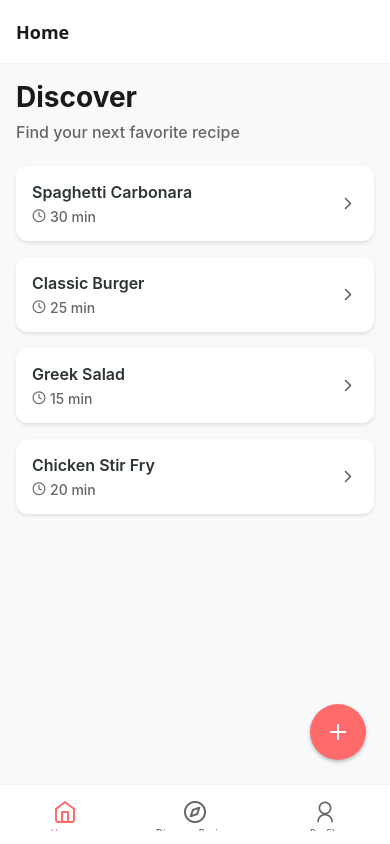
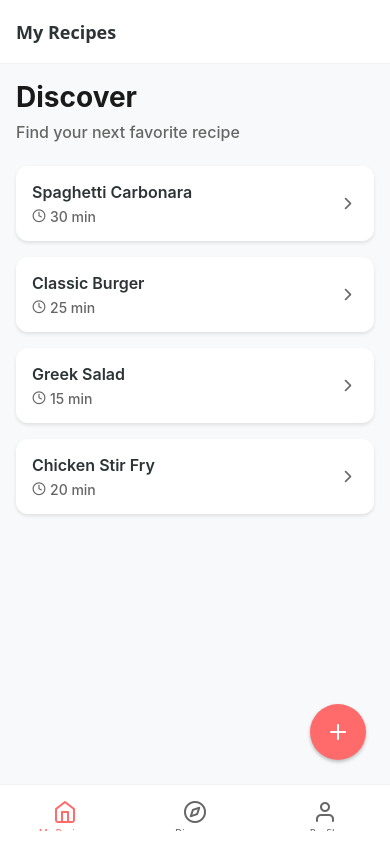
Before and after one commit to bhi049/RecipeApp, a React Native app: screen / in a window 390 px wide. Built offline with nearby package versions, Linux system fonts and the light colour scheme.

Commit message:
UI improvementa

```diff
--- a/App.js
+++ b/App.js
@@ -5,7 +5,7 @@ import AntDesign from '@expo/vector-icons/AntDesign';
 import Feather from '@expo/vector-icons/Feather';
 import { createBottomTabNavigator } from '@react-navigation/bottom-tabs';
 import { createStackNavigator } from '@react-navigation/stack';
-import { SafeAreaView, StatusBar, StyleSheet } from 'react-native';
+import { SafeAreaView, StatusBar, StyleSheet, Platform } from 'react-native';
 import HomeScreen from './screens/HomeScreen';
 import ProfileScreen from './screens/ProfileScreen';
 import AddRecipeScreen from './screens/AddRecipeScreen';
@@ -17,7 +17,24 @@ const Stack = createStackNavigator();
 
 const HomeStack = () => {
   return (
-    <Stack.Navigator>
+    <Stack.Navigator
+      screenOptions={{
+        headerStyle: {
+          backgroundColor: '#fff',
+          elevation: 0,
+          shadowOpacity: 0,
+          borderBottomWidth: 1,
+          borderBottomColor: '#f1f1f1',
+        },
+        headerTitleStyle: {
+          fontSize: 18,
+          fontWeight: '600',
+          color: '#2d3436',
+        },
+        headerBackTitleVisible: false,
+        headerTintColor: '#ff6b6b',
+      }}
+    >
       <Stack.Screen
         name="HomeScreen"
         component={HomeScreen}
@@ -28,12 +45,14 @@ const HomeStack = () => {
         component={AddRecipeScreen}
         options={{
           title: 'Add New Recipe',
-          headerStyle: {
-            backgroundColor: '#fff',
-          },
-          headerTitleStyle: {
-            fontWeight: '600',
-          },
+          presentation: 'modal',
+          ...Platform.select({
+            ios: {
+              headerStyle: {
+                backgroundColor: '#fff',
+              },
+            },
+          }),
         }}
       />
     </Stack.Navigator>
@@ -43,6 +62,7 @@ const HomeStack = () => {
 export default function App() {
   return (
     <SafeAreaView style={styles.container}>
+      <StatusBar barStyle="dark-content" backgroundColor="#fff" />
       <RecipeProvider>
         <NavigationContainer>
           <Tab.Navigator
@@ -53,7 +73,7 @@ export default function App() {
                 } else if (route.name === 'Discover') {
                   return <Feather name="compass" size={24} color={color} />;
                 }
-                return <AntDesign name="user" size={24} color={color} />;
+                return <Feather name="user" size={24} color={color} />;
               },
               tabBarActiveTintColor: '#ff6b6b',
               tabBarInactiveTintColor: '#666',
@@ -64,6 +84,20 @@ export default function App() {
                 paddingBottom: 8,
                 paddingTop: 8,
                 height: 60,
+                ...Platform.select({
+                  ios: {
+                    shadowColor: '#000',
+                    shadowOffset: {
+                      width: 0,
+                      height: -2,
+                    },
+                    shadowOpacity: 0.1,
+                    shadowRadius: 2,
+                  },
+                  android: {
+                    elevation: 8,
+                  },
+                }),
               },
               headerStyle: {
                 backgroundColor: '#fff',
@@ -75,19 +109,32 @@ export default function App() {
               headerTitleStyle: {
                 fontSize: 18,
                 fontWeight: '600',
-                color: '#1a1a1a',
+                color: '#2d3436',
               },
             })}
           >
-            <Tab.Screen name="Home" component={HomeStack} />
+            <Tab.Screen
+              name="Home"
+              component={HomeStack}
+              options={{
+                title: 'My Recipes',
+              }}
+            />
             <Tab.Screen
               name="Discover"
               component={DiscoveryScreen}
               options={{
-                title: 'Discover Recipes'
+                title: 'Discover',
+                headerShown: false,
               }}
             />
-            <Tab.Screen name="Profile" component={ProfileScreen} />
+            <Tab.Screen
+              name="Profile"
+              component={ProfileScreen}
+              options={{
+                title: 'Profile',
+              }}
+            />
           </Tab.Navigator>
         </NavigationContainer>
       </RecipeProvider>
@@ -98,6 +145,6 @@ export default function App() {
 const styles = StyleSheet.create({
   container: {
     flex: 1,
-    backgroundColor: '#f5f5f5',
+    backgroundColor: '#fff',
   },
 });
--- a/screens/DiscoveryScreen.js
+++ b/screens/DiscoveryScreen.js
@@ -1,12 +1,13 @@
 import axios from 'axios';
 import React, { useEffect, useState } from 'react';
-import { View, Text, StyleSheet, FlatList, Image, TouchableOpacity, Button, ActivityIndicator } from 'react-native';
+import { View, Text, StyleSheet, FlatList, Image, TouchableOpacity, ActivityIndicator } from 'react-native';
 import AsyncStorage from '@react-native-async-storage/async-storage';
+import { Feather } from '@expo/vector-icons';
 
 const DiscoveryScreen = () => {
     const [meals, setMeals] = useState([]);
     const [loading, setLoading] = useState(false);
-    const [savedMeals, setSavedMeals] = useState([]); // Local storage for now
+    const [savedMeals, setSavedMeals] = useState([]);
 
     const fetchRandomMeals = async () => {
         setLoading(true);
@@ -36,22 +37,47 @@ const DiscoveryScreen = () => {
 
     return (
         <View style={styles.container}>
-            <Button title="🔁 Refresh" onPress={fetchRandomMeals} disabled={loading} />
+            <View style={styles.header}>
+                <Text style={styles.headerTitle}>Discover New Recipes</Text>
+                <TouchableOpacity
+                    style={styles.refreshButton}
+                    onPress={fetchRandomMeals}
+                    disabled={loading}
+                >
+                    <Feather name="refresh-cw" size={20} color="#ff6b6b" />
+                </TouchableOpacity>
+            </View>
             {loading ? (
-                <ActivityIndicator style={{ marginTop: 20 }} size="large" />
+                <ActivityIndicator style={styles.loader} size="large" color="#ff6b6b" />
             ) : (
                 <FlatList
                     data={meals}
                     keyExtractor={(item) => item.idMeal}
                     renderItem={({ item }) => (
                         <View style={styles.card}>
-                            <Image source={{ uri: item.strMealThumb }} style={styles.image} />
-                            <Text style={styles.title}>{item.strMeal}</Text>
-                            <TouchableOpacity style={styles.saveBtn} onPress={() => handleSaveMeal(item)}>
-                                <Text style={styles.saveText}>❤️ Save</Text>
-                            </TouchableOpacity>
+                            <Image
+                                source={{ uri: item.strMealThumb }}
+                                style={styles.image}
+                                resizeMode="cover"
+                            />
+                            <View style={styles.cardContent}>
+                                <View style={styles.cardHeader}>
+                                    <Text style={styles.title}>{item.strMeal}</Text>
+                                    <TouchableOpacity
+                                        style={styles.saveBtn}
+                                        onPress={() => handleSaveMeal(item)}
+                                    >
+                                        <Feather name="heart" size={20} color="#ff6b6b" />
+                                    </TouchableOpacity>
+                                </View>
+                                <Text style={styles.category}>
+                                    {item.strCategory} • {item.strArea}
+                                </Text>
+                            </View>
                         </View>
                     )}
+                    contentContainerStyle={styles.listContainer}
+                    showsVerticalScrollIndicator={false}
                 />
             )}
         </View>
@@ -61,33 +87,80 @@ const DiscoveryScreen = () => {
 const styles = StyleSheet.create({
     container: {
         flex: 1,
-        padding: 10,
-        backgroundColor: '#fff'
+        backgroundColor: '#f8f9fa',
+    },
+    header: {
+        flexDirection: 'row',
+        justifyContent: 'space-between',
+        alignItems: 'center',
+        paddingHorizontal: 16,
+        paddingVertical: 12,
+        backgroundColor: '#fff',
+        borderBottomWidth: 1,
+        borderBottomColor: '#f1f1f1',
+    },
+    headerTitle: {
+        fontSize: 20,
+        fontWeight: '600',
+        color: '#2d3436',
+    },
+    refreshButton: {
+        padding: 8,
+        borderRadius: 8,
+        backgroundColor: '#fff5f5',
+    },
+    loader: {
+        flex: 1,
+        justifyContent: 'center',
+        alignItems: 'center',
+    },
+    listContainer: {
+        padding: 16,
     },
     card: {
-        backgroundColor: '#f9f9f9',
-        marginVertical: 8,
-        borderRadius: 10,
+        backgroundColor: '#fff',
+        borderRadius: 12,
+        marginBottom: 16,
         overflow: 'hidden',
         elevation: 2,
+        shadowColor: '#000',
+        shadowOffset: {
+            width: 0,
+            height: 2,
+        },
+        shadowOpacity: 0.1,
+        shadowRadius: 3.84,
     },
     image: {
         width: '100%',
-        height: 200
+        height: 200,
+        backgroundColor: '#f1f1f1',
+    },
+    cardContent: {
+        padding: 16,
+    },
+    cardHeader: {
+        flexDirection: 'row',
+        justifyContent: 'space-between',
+        alignItems: 'center',
+        marginBottom: 8,
     },
     title: {
-        padding: 10,
         fontSize: 18,
-        fontWeight: 'bold'
+        fontWeight: '600',
+        color: '#2d3436',
+        flex: 1,
+        marginRight: 16,
+    },
+    category: {
+        fontSize: 14,
+        color: '#666',
+        fontWeight: '500',
     },
     saveBtn: {
-        padding: 10,
-        alignItems: 'center',
-        backgroundColor: '#ffeaea',
-    },
-    saveText: {
-        color: 'red',
-        fontWeight: 'bold'
+        padding: 8,
+        borderRadius: 20,
+        backgroundColor: '#fff5f5',
     },
 });
 
```
